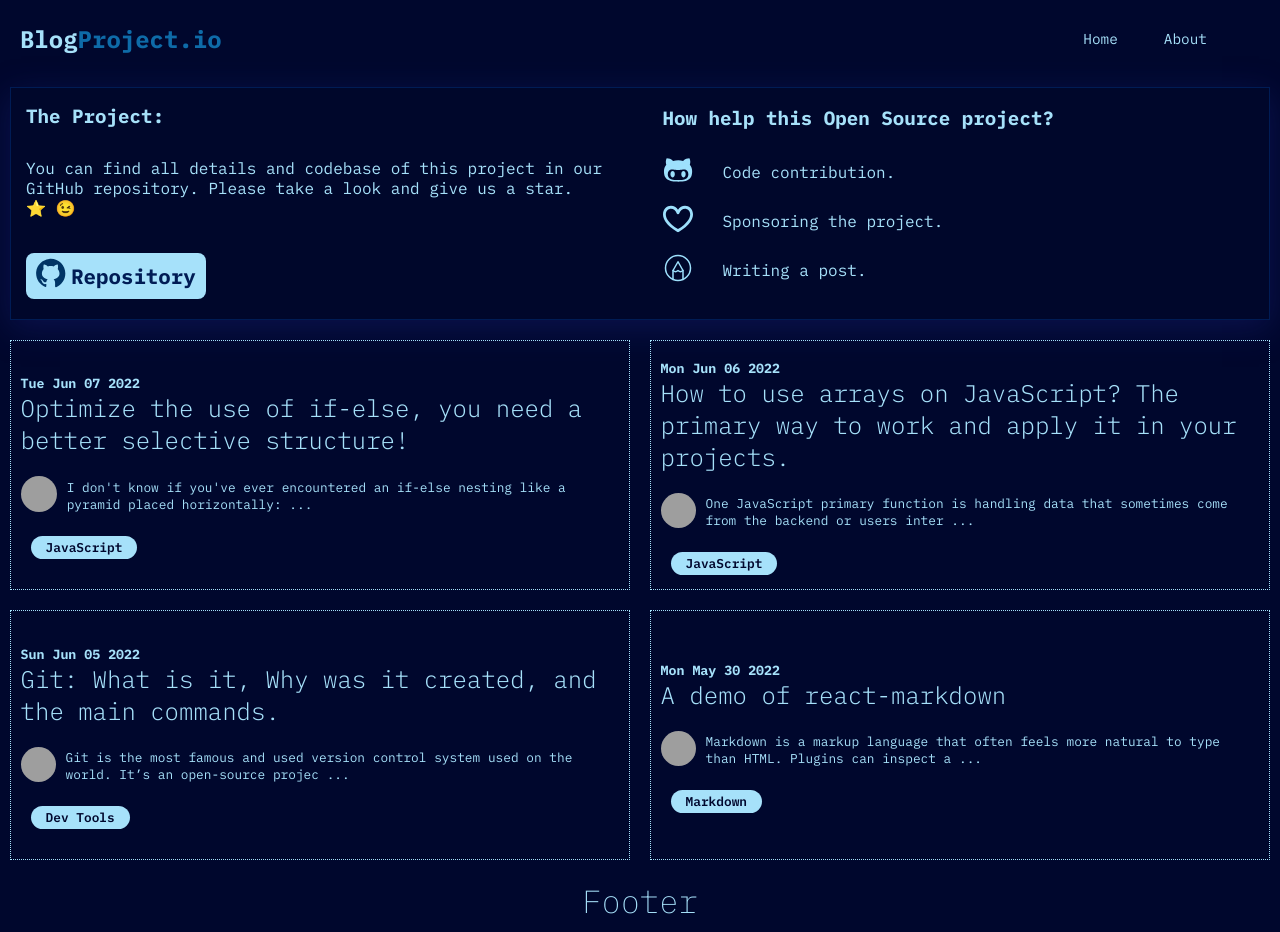
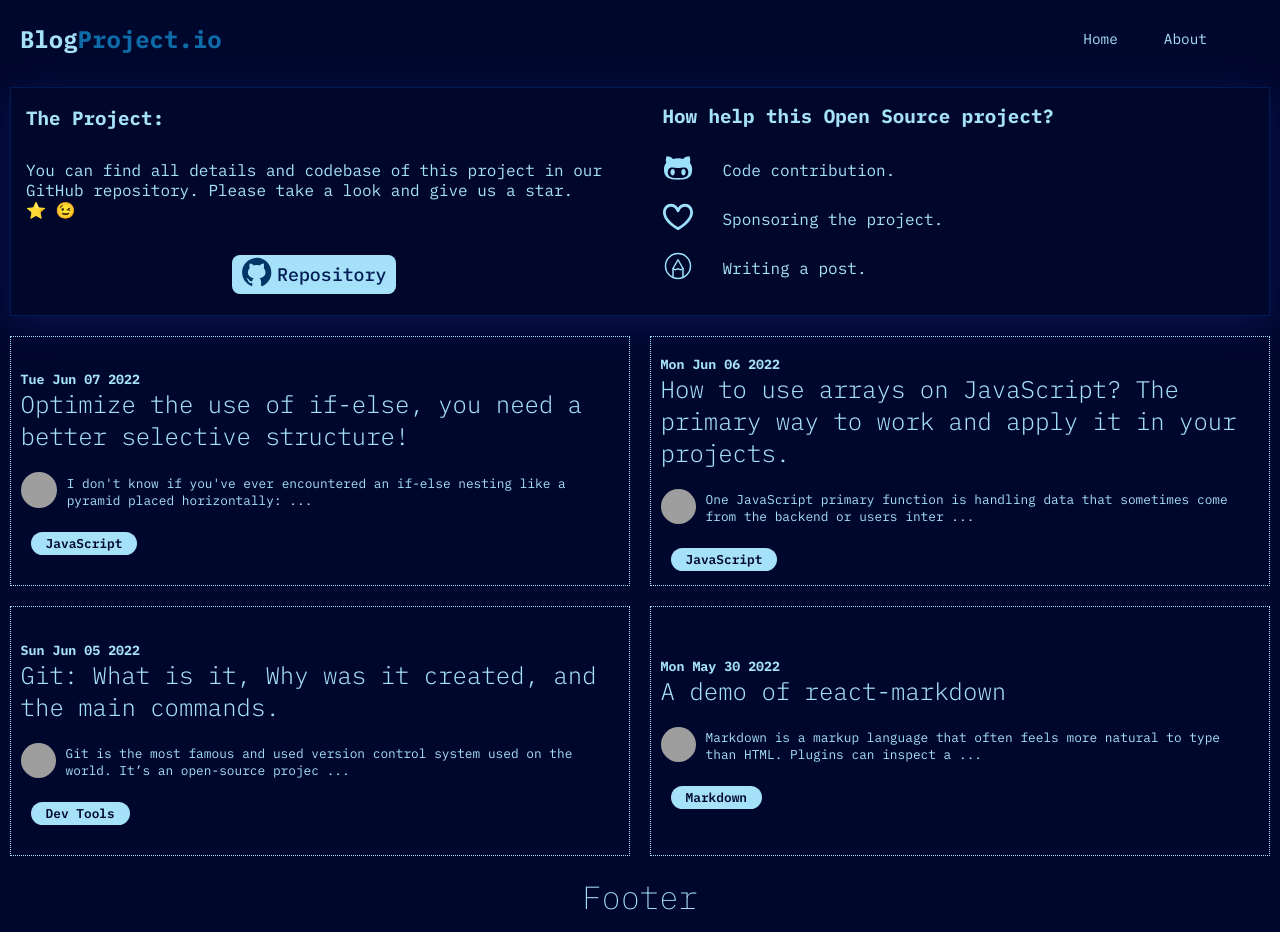
Before and after one commit to fl4viooliveira/blogproject, a Next.js app: page / in a window 1280 px wide. Built offline with nearby package versions, Linux system fonts and the light colour scheme; grey boxes are pictures that could not be loaded.

Commit message:
:lipstick: update the button style

```diff
--- a/styles/Banner.module.css
+++ b/styles/Banner.module.css
@@ -27,16 +27,16 @@
 .buttonLine {
   display: flex;
   padding: 20px 15px;
+  margin: 0 auto;
 }
 .buttonLine button {
   background-color: var(--light);
   border: none;
-  margin-right: 20px;
-  padding: 5px 10px;
+  padding: 2px 10px;
   display: flex;
   align-items: center;
-  font-size: calc(0.5rem + 1vw);
-  font-weight: 700;
+  font-size: calc(0.5rem + 0.8vw);
+  font-weight: 500;
   color: var(--middle-dark);
   border-radius: 8px;
   cursor: pointer;
```
